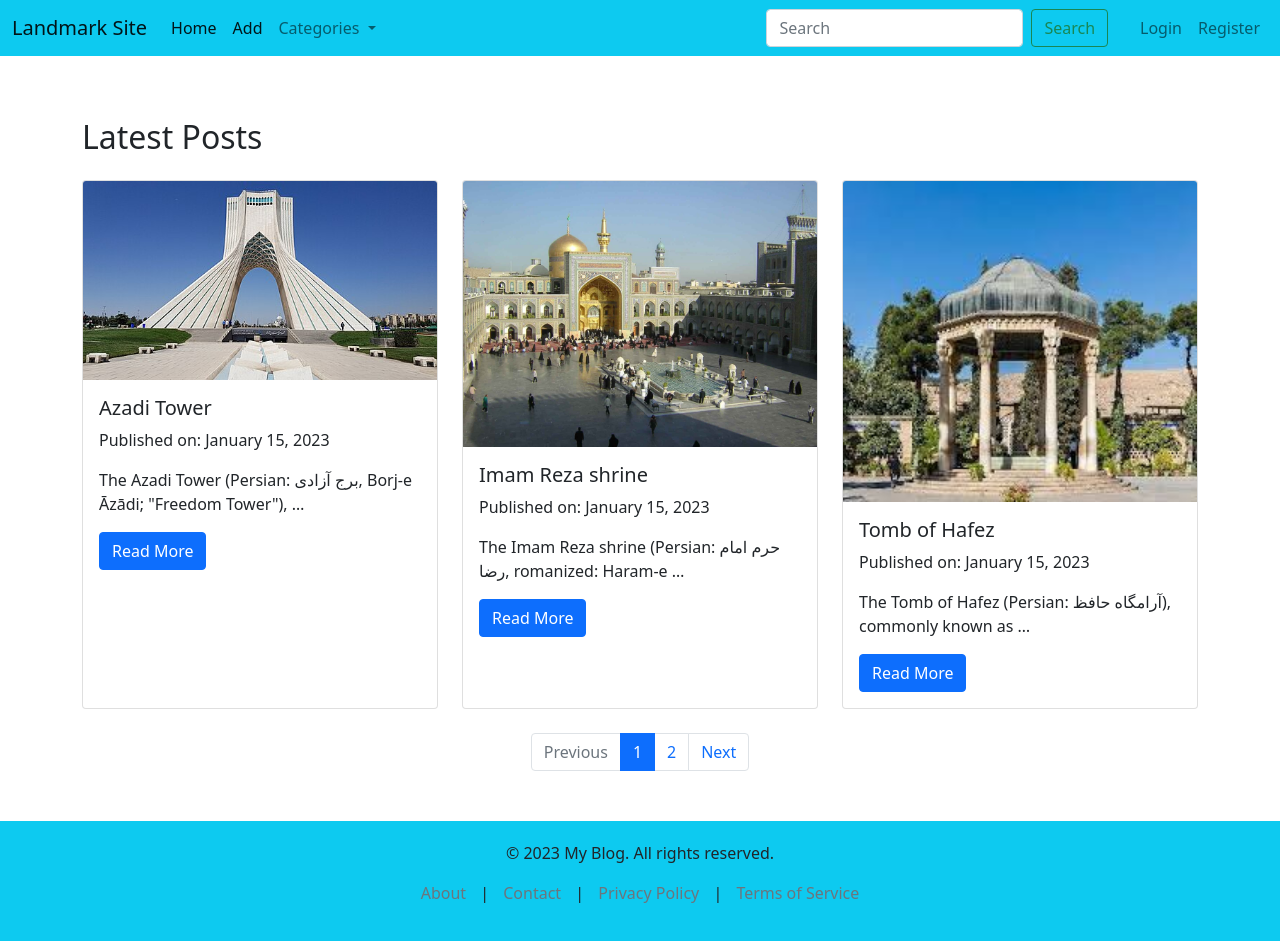
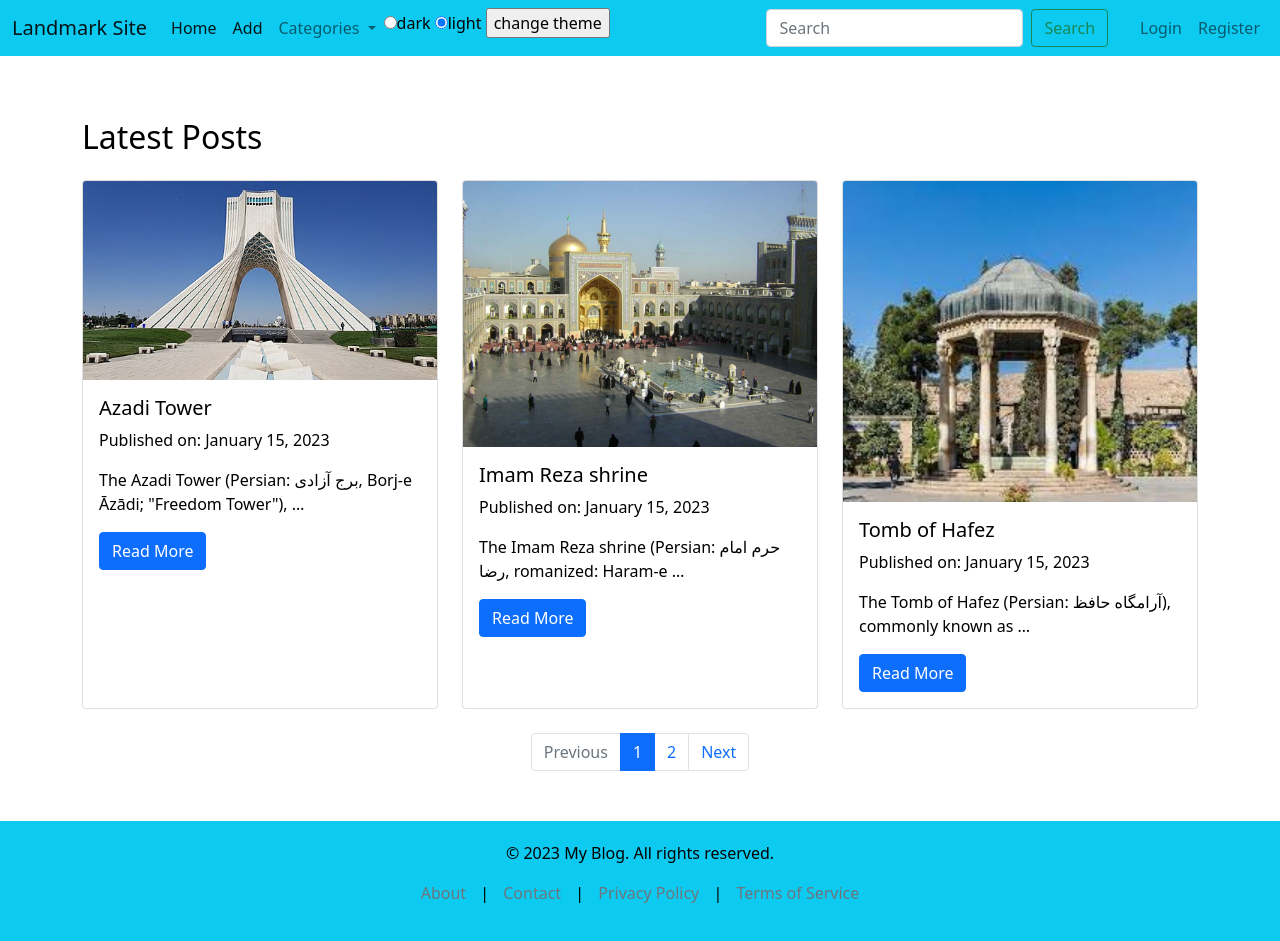
Before and after one commit to Omid81895/Project-Landmark, a Django app: page /landmarks/home/ in a window 1280 px wide. Run offline with Django 5.2, Linux system fonts and the light colour scheme; data comes from the database, SQL or seed files in the repository; both versions use the stored data as it was after the commit; some libraries are stand-ins or nearby versions.

Commit message:
created Dark Mode (incomplete)

```diff
--- a/blog_project/blog_project/settings.py
+++ b/blog_project/blog_project/settings.py
@@ -64,6 +64,7 @@ TEMPLATES = [
                 'django.contrib.auth.context_processors.auth',
                 'django.contrib.messages.context_processors.messages',
                 'landmarks.context_processor.categories',
+                'landmarks.context_processor.theme',
             ],
         },
     },
--- a/blog_project/landmarks/context_processor.py
+++ b/blog_project/landmarks/context_processor.py
@@ -1,4 +1,16 @@
-from .models import Tag
+from .models import Tag, PickTheme
 def categories(request):
     tags = Tag.objects.all()
     return{'tags': tags}
+
+def theme(request):
+    if request.user.is_authenticated:
+        _picktheme = PickTheme.objects.filter(user=request.user).last()
+
+    else:
+        _picktheme = None
+
+    return {
+        'user_pref': _picktheme,
+        'theme': request.COOKIES.get('theme', 'light')
+    }
--- a/blog_project/landmarks/models.py
+++ b/blog_project/landmarks/models.py
@@ -1,5 +1,6 @@
 from django.db import models
 from django.contrib.auth.models import User
+from django.conf import settings
 # Create your models here.
 class Tag(models.Model):
     title = models.CharField(max_length=255)
@@ -21,3 +22,16 @@ class Comment(models.Model):
     file = models.FileField(upload_to='userdata' ,blank=True, null=True)
     created = models.DateTimeField(auto_now_add=True, null=True)
     user = models.ForeignKey(User, on_delete=models.CASCADE, null=True)
+
+class PickTheme(models.Model):
+    themes = (
+        ('Light Mode', 'light'),
+        ('Dark Mode', 'dark'),
+    )
+    picktheme_id = models.AutoField(primary_key=True)
+    user = models.ForeignKey(settings.AUTH_USER_MODEL, on_delete=models.CASCADE)
+    theme = models.CharField(max_length=255, choices=themes)
+    class Meta:
+        constraints = [
+            models.UniqueConstraint(fields=['user'], name='One Entry Per User')
+        ]
--- a/blog_project/landmarks/templates/landmarks/card.html
+++ b/blog_project/landmarks/templates/landmarks/card.html
@@ -1,3 +1,4 @@
+{%if theme == 'light' and user_pref.theme == 'light'%}
 <div class="col">
     <div class="card h-100">
         <img src="{{landmark.images.url}}" class="card-img-top" alt="Post Image">
@@ -9,3 +10,16 @@
         </div>
     </div>
 </div>
+{%else%}
+<div class="col">
+    <div class="card text-bg-dark h-100">
+        <img src="{{landmark.images.url}}" class="card-img-top" alt="Post Image">
+        <div class="card-body">
+        <h5 class="card-title">{{ landmark.name }}</h5>
+        <p class="card-text">Published on: January 15, 2023</p>
+        <p class="card-text">{{ landmark.description|truncatewords:10 }}</p>
+        <a href="{% url 'single_place' landmark.id %}" class="btn btn-primary read-more-btn">Read More</a>
+        </div>
+    </div>
+</div>
+{%endif%}
--- a/blog_project/landmarks/urls.py
+++ b/blog_project/landmarks/urls.py
@@ -6,4 +6,5 @@ urlpatterns =[
     path('add/', views.add, name= 'add'),
     path('tag/<int:id>', views.filter_read, name= 'read'),
     path('search', views.search, name= 'search'),
+    path('set/', views.set_cookie, name = 'set'),
 ]
--- a/blog_project/landmarks/views.py
+++ b/blog_project/landmarks/views.py
@@ -59,3 +59,10 @@ def search(request):
     paginator = Paginator(landmarks, 3)
     page_obj = paginator.get_page(page_number)
     return render(request, 'landmarks/filter.html', {'landmarks': page_obj, 'paginator': paginator})
+
+def set_cookie(request):
+    if request.method == "POST":
+        theme = request.POST.get('theme', 'light')
+        response = redirect('home')
+        response.set_cookie('theme', theme, max_age= 7*24*60*60)
+        return response
--- a/blog_project/static/style.css
+++ b/blog_project/static/style.css
@@ -1,7 +1,13 @@
-body {
+.light body {
     padding-top: 70px; /* To ensure content doesn't overlap with the navbar */
+    background-color: white;
+    color: black;
   }
-
+.dark body {
+    padding-top: 70px; /* To ensure content doesn't overlap with the navbar */
+    background-color: black;
+    color: white;
+  }
   footer {
     background-color: #f8f9fa; /* Light gray background */
     padding: 20px 0;
--- a/blog_project/templates/base.html
+++ b/blog_project/templates/base.html
@@ -1,7 +1,7 @@
 {% load static %}
 
 <!DOCTYPE html>
-<html lang="en">
+<html lang="en" class="{% if theme == 'dark' %}dark{% else %}light{% endif %}">
 <head>
   <meta charset="UTF-8">
   <meta name="viewport" content="width=device-width, initial-scale=1.0">
@@ -35,6 +35,14 @@
                 <li><a class="dropdown-item" href="{%url 'read' tag.id%}">{{ tag }}</a></li>
               {% endfor %}
             </ul>
+          </li>
+          <li>
+            <form action="{% url 'set' %}" method="post">
+              {% csrf_token %}
+              <input type="radio" name="theme" value="dark" {% if theme == 'dark' %}checked{% endif %}>dark
+              <input type="radio" name="theme" value="light" {% if theme == 'light' %}checked{% endif %}>light
+              <input type="submit" value="change theme">
+            </form>
           </li>
         </ul>
 
```
Also changed, not shown: README.md, blog_project/db.sqlite3, blog_project/landmarks/migrations/0002_picktheme.py (added).
